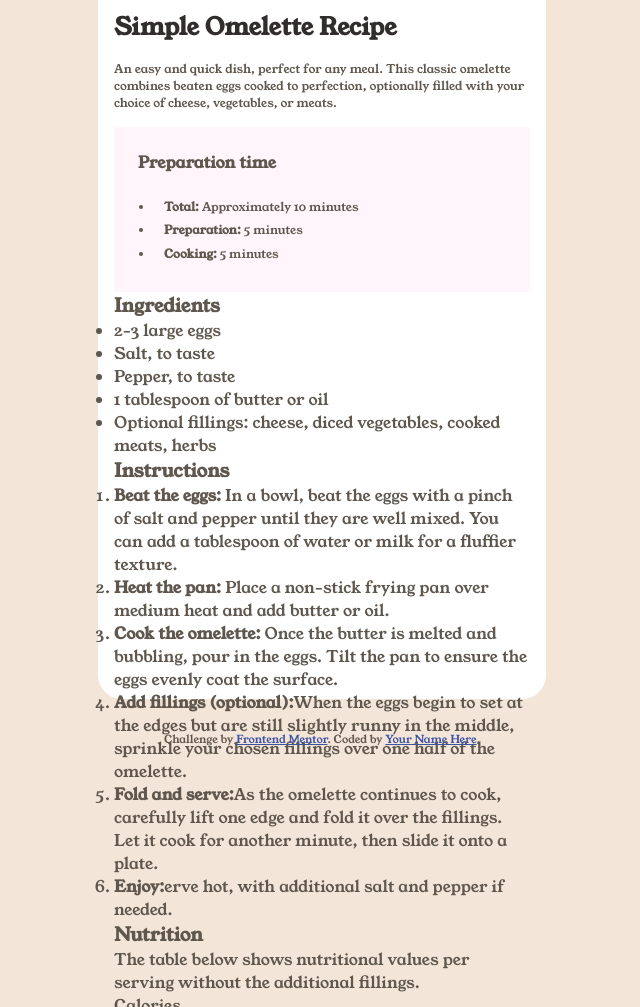
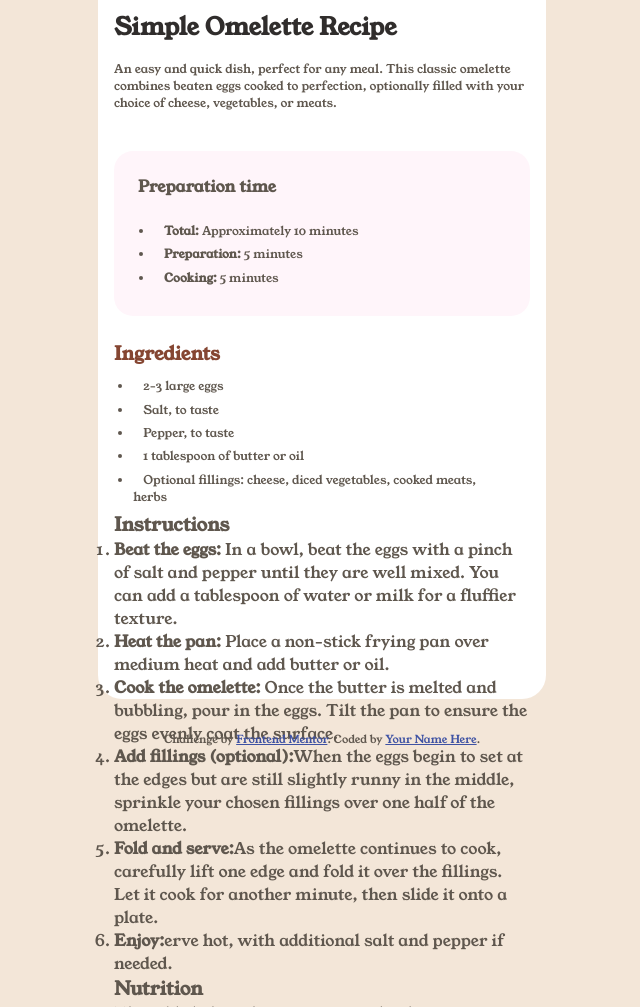
Before and after one commit to Afeez-Ola/recipe-page-main, a plain HTML site: page index.html in a window 1280 px wide. Shown: the part 93-1100 px from the top of the page, without its empty margins (318-958 px from the left). Drawn offline with Linux system fonts and the light colour scheme.

Commit message:
done the ingredients part

```diff
--- a/css/styles.css
+++ b/css/styles.css
@@ -101,6 +101,8 @@ button {
     background: var(--rose-50);
     justify-content: center;
     gap: 1.5rem;
+    margin: 1.5rem 0;
+    border-radius: 1.2rem;
 }
 
 .recipe_summary h3 {
@@ -125,4 +127,22 @@ button {
     display: flex;
     flex-direction: column;
     justify-content: space-evenly;
+    gap: 10px;
 }
+
+.ingredients h3 {
+    color: var(--brown-800);
+    font-weight: 700;
+}
+
+.ingredients ul {
+    margin: 0;
+    padding: 0 1.2rem;
+}
+
+.ingredients ul li {
+    font-weight: 400;
+    font-size: 12px;
+    margin-bottom: 0.4rem;
+    text-indent: 10px;
+}
```
